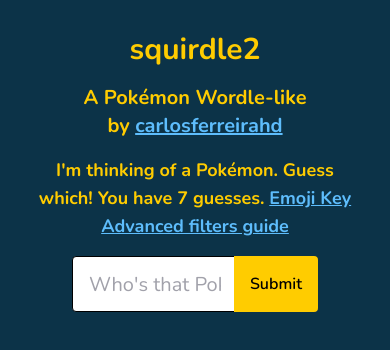
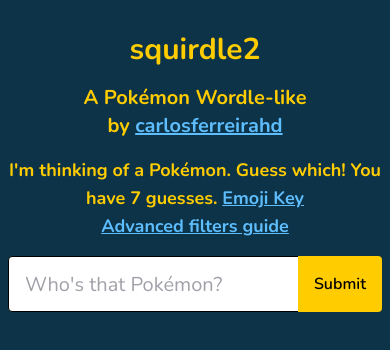
Before and after one commit to carlosferreirahd/squirdle2, a React (Create React App) app: page / in a window 390 px wide. Shown: the top 350 px of the page. Built offline with nearby package versions, Linux system fonts and the light colour scheme.

Commit message:
feat: dealing with responsiveness

```diff
--- a/src/App.tsx
+++ b/src/App.tsx
@@ -3,7 +3,7 @@ import { Game } from '@pages';
 
 function App() {
   return (
-    <div className="flex justify-center min-h-screen bg-background p-8">
+    <div className="flex justify-center min-h-screen bg-background p-8 sm:px-0">
       <Game />
     </div>
   );
--- a/src/components/UI/Padded/index.tsx
+++ b/src/components/UI/Padded/index.tsx
@@ -4,7 +4,7 @@ export function Padded({
   children,
 }: Children) {
   return (
-    <div className="w-full px-10">
+    <div className="w-full px-10 sm:px-2">
       {children}
     </div>
   );
--- a/tailwind.config.js
+++ b/tailwind.config.js
@@ -8,6 +8,9 @@ module.exports = {
       'foreground': '#FFCC00',
       'link': '#5EBDFC',
     },
+    screens: {
+      'sm': {'max': '500px'},
+    },
   },
   variants: {
     extend: {},
```
